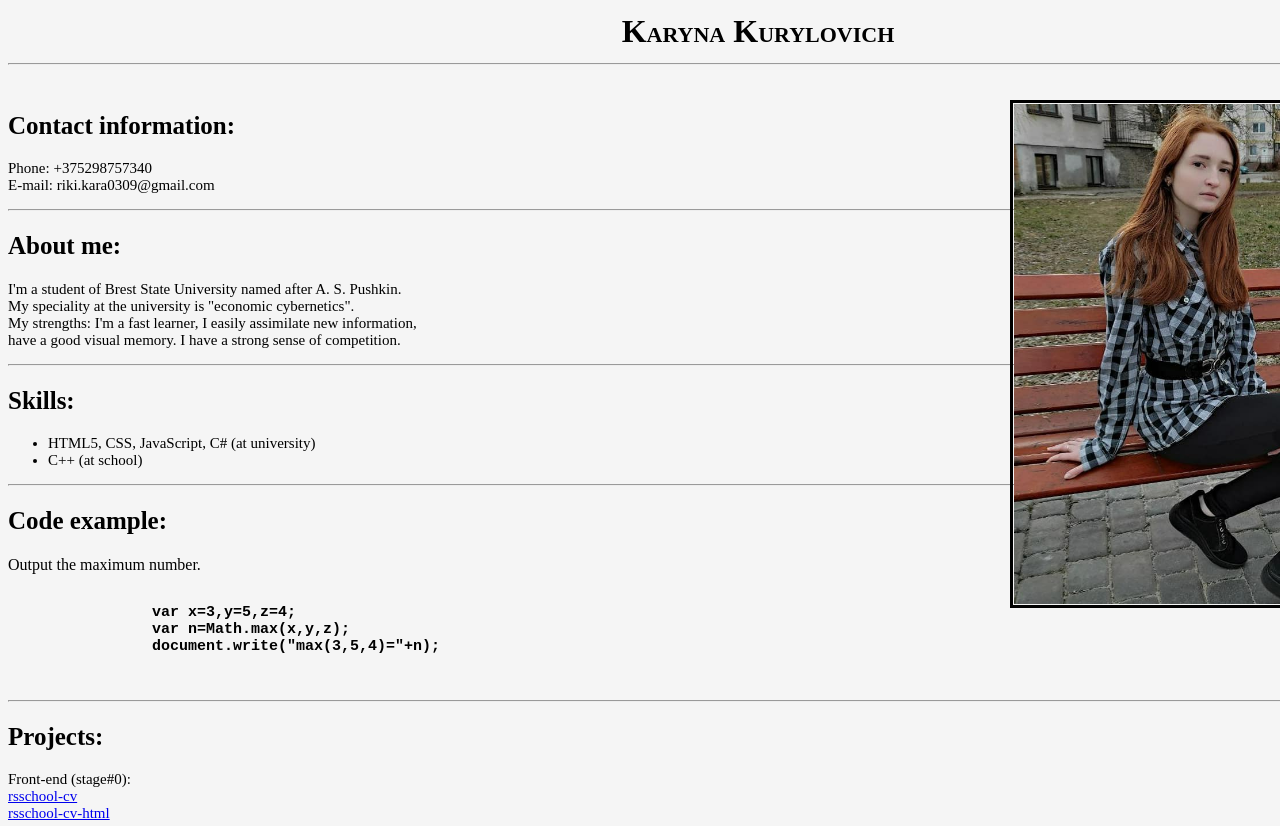
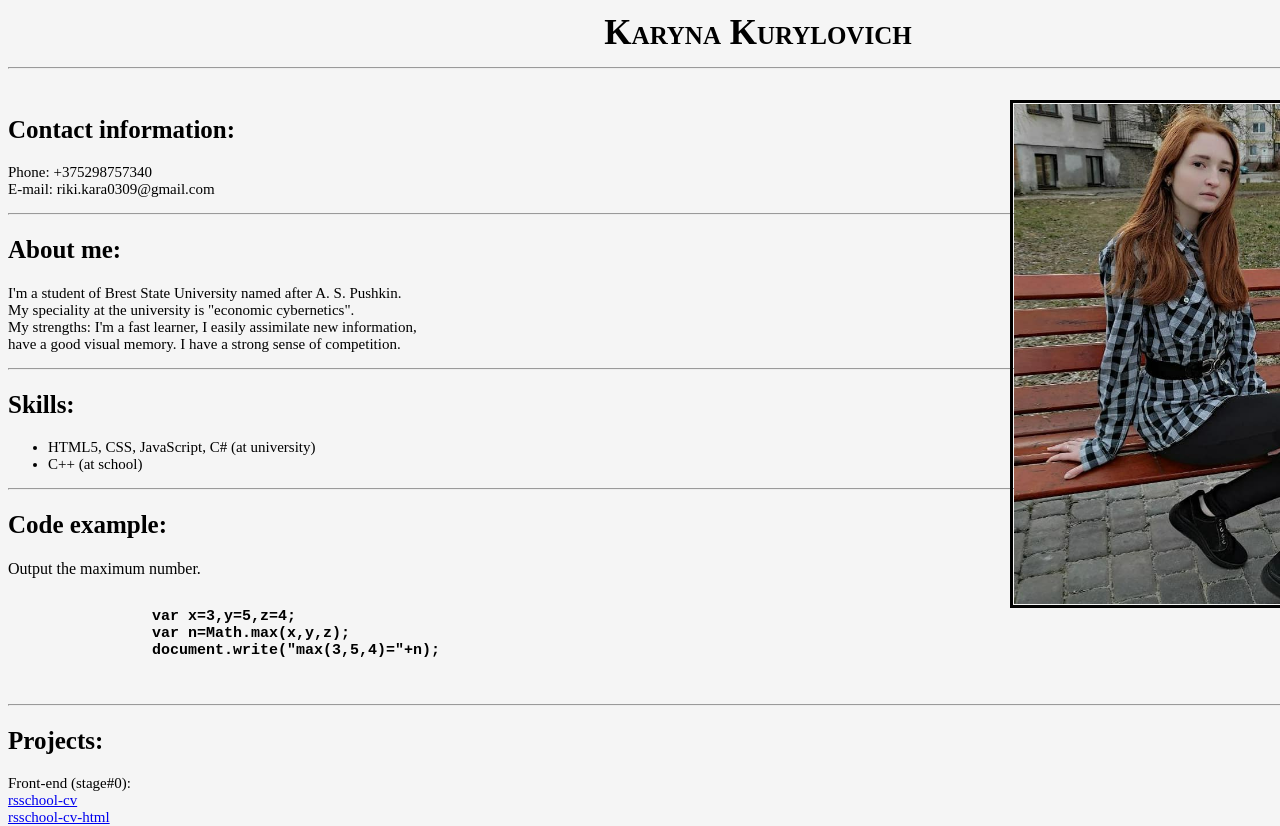
Before and after one commit to KarinaRiki/rsschool-cv, a plain HTML site: page index.html in a window 1280 px wide. Shown: the top 826 px of the page. Drawn offline with Linux system fonts and the light colour scheme.

Commit message:
refactor: update h1 in css

```diff
--- a/style.css
+++ b/style.css
@@ -24,7 +24,7 @@ ul{
     text-align: left;
 }
 h1 {
-    font: normal bold Arial, sans-serif;
+    font-size: 35px;
     font-variant: small-caps;
     color: black;
     text-align: center;
```
